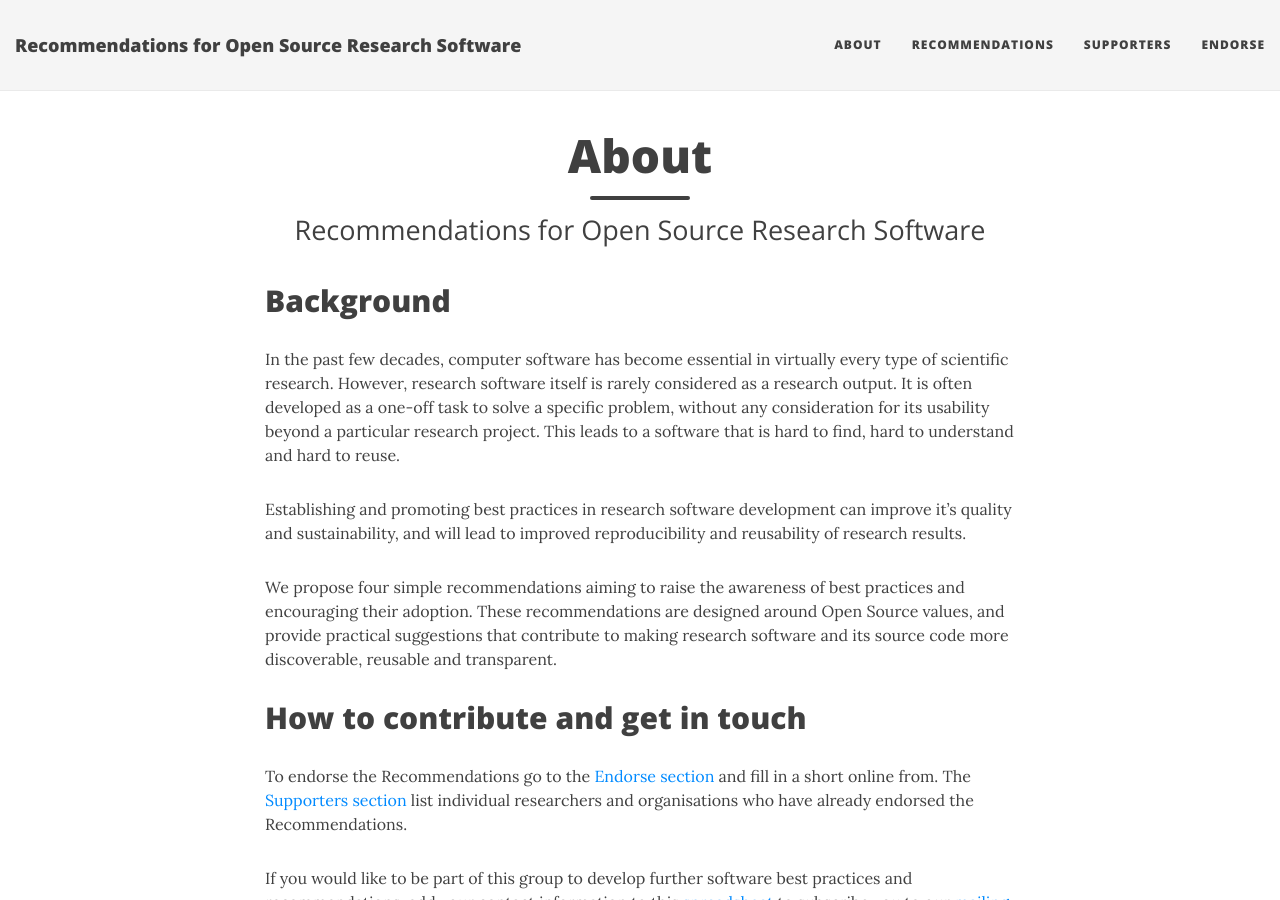
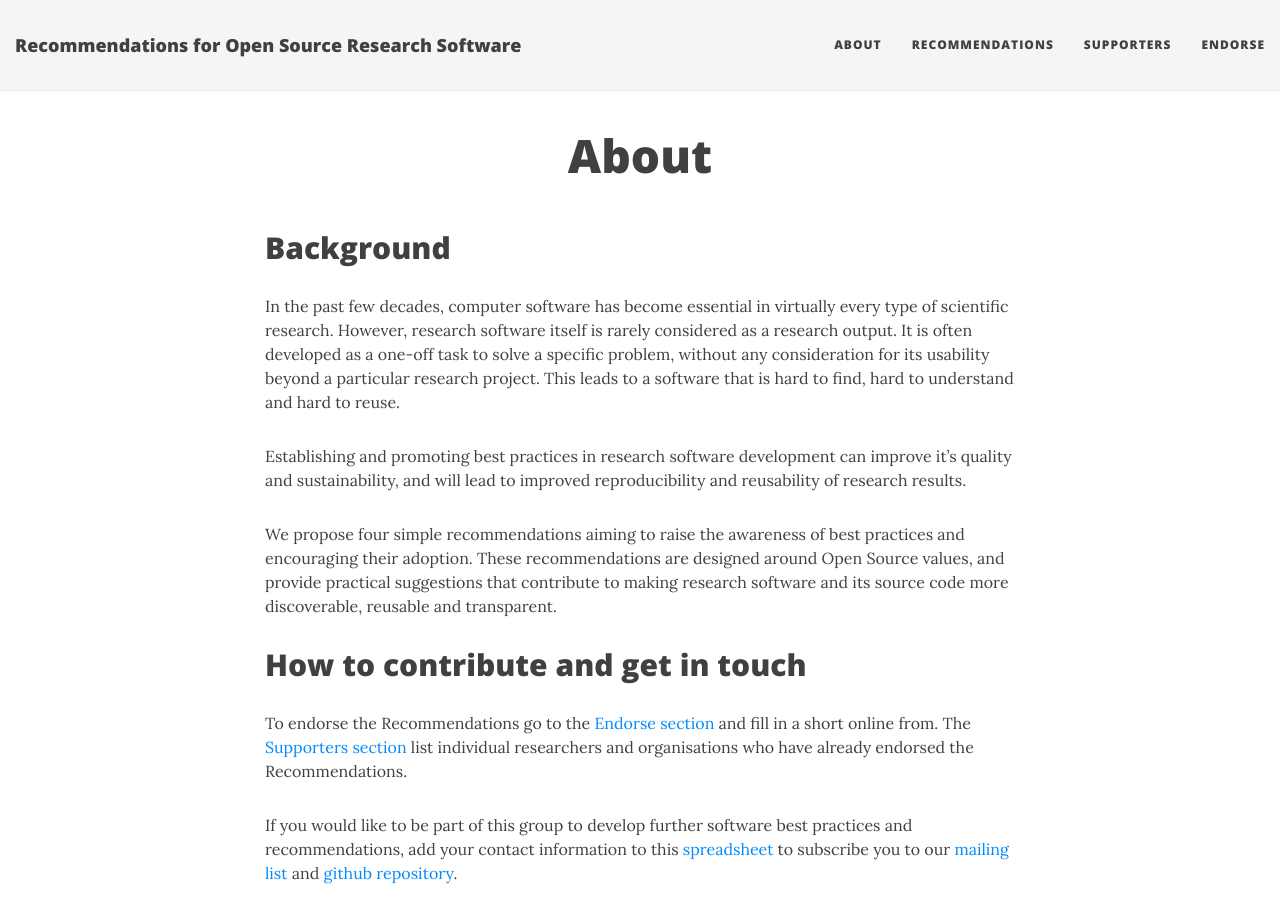
Before and after one commit to SoftDev4Research/recommendations, a Jekyll site: the page built from about.md, in a window 1280 px wide and 900 px high. Built offline with Jekyll 4.4.1, drawn with Linux system fonts in a browser that asks for light colours; nearby versions of some CDN libraries.

Commit message:
Update about.md

```diff
--- a/about.md
+++ b/about.md
@@ -1,7 +1,6 @@
 ---
 layout: page
 title: About
-subtitle: Recommendations for Open Source Research Software
 ---
 
 ## Background
```
